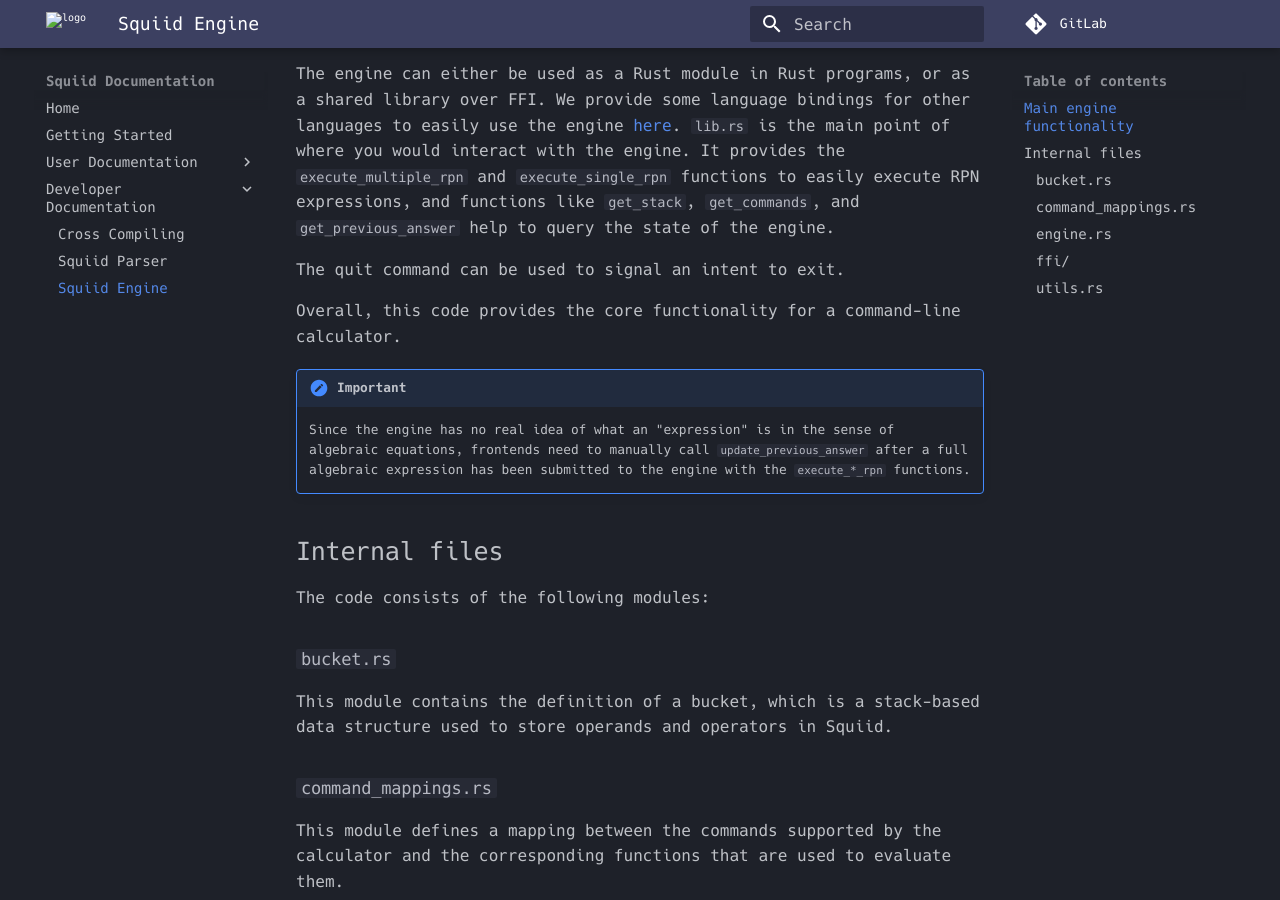
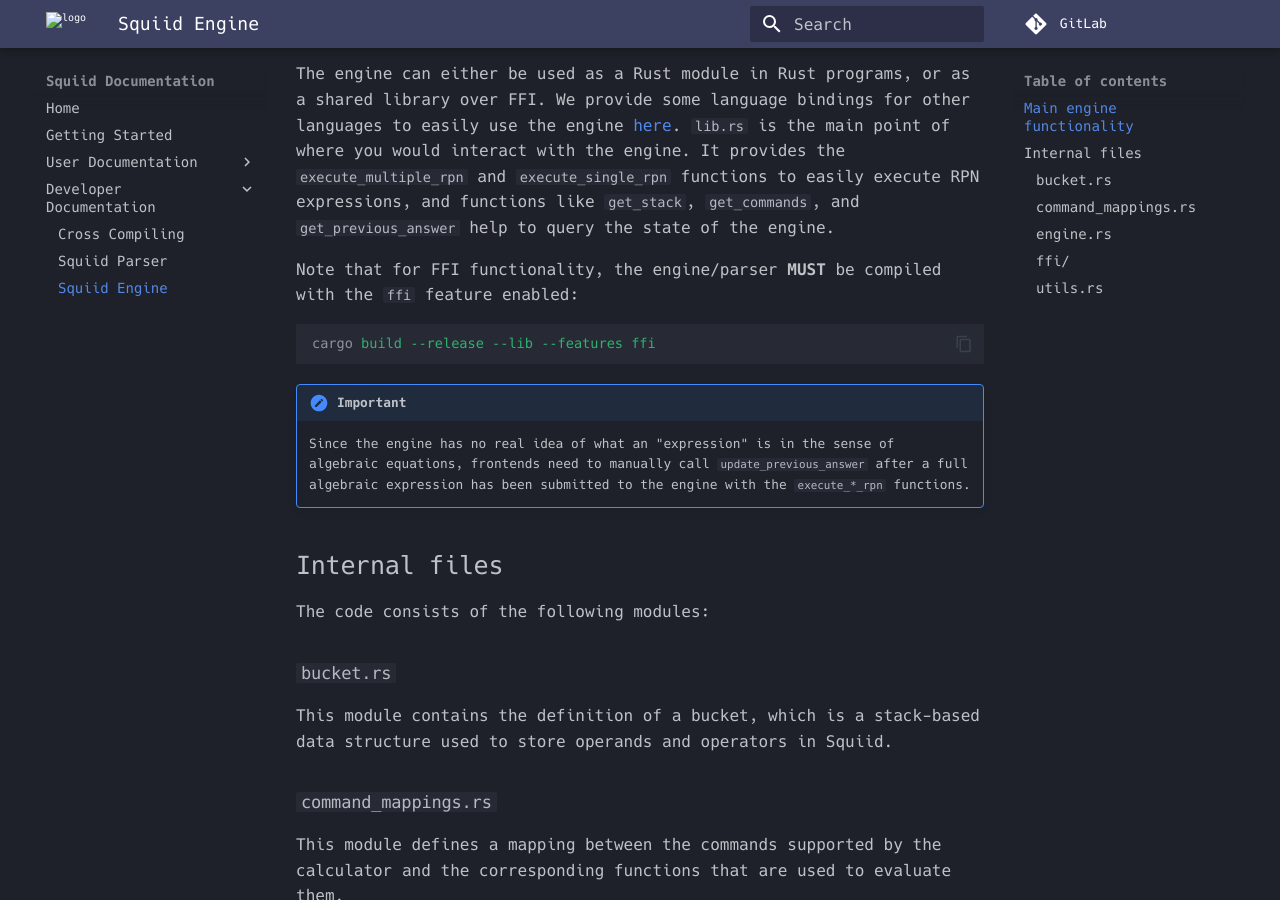
Before and after one commit to ImaginaryInfinity/squiid-calculator, an MkDocs documentation site: the page built from docs/dev/engine.md, in a window 1280 px wide and 900 px high, scrolled down 430 px. Built offline with MkDocs 1.6.1 and Material for MkDocs 9.7.7, drawn with Linux system fonts in a browser that asks for light colours; comment, search, counter and statistics services are not loaded.

Commit message:
add ffi docs

````diff
--- a/docs/dev/engine.md
+++ b/docs/dev/engine.md
@@ -8,9 +8,11 @@ The function also maintains a history of the calculator's state, including the s
 
 The engine can either be used as a Rust module in Rust programs, or as a shared library over FFI. We provide some language bindings for other languages to easily use the engine [here](https://gitlab.com/ImaginaryInfinity/squiid-calculator/squiid-bindings). `lib.rs` is the main point of where you would interact with the engine. It provides the `execute_multiple_rpn` and `execute_single_rpn` functions to easily execute RPN expressions, and functions like `get_stack`, `get_commands`, and `get_previous_answer` help to query the state of the engine.
 
-The quit command can be used to signal an intent to exit.
+Note that for FFI functionality, the engine/parser **MUST** be compiled with the `ffi` feature enabled:
 
-Overall, this code provides the core functionality for a command-line calculator.
+```properties
+cargo build --release --lib --features ffi
+```
 
 !!! important
 
````
